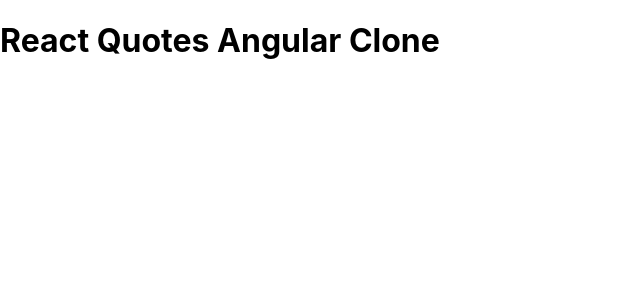
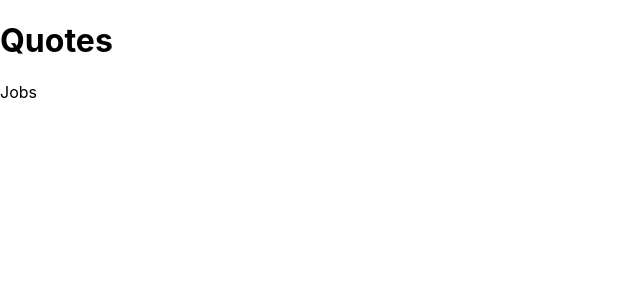
Before and after one commit to Sigilai5/React-Quotes, a React (Create React App) app: page / in a window 1280 px wide. Shown: the top 300 px of the page, without its empty margins (0-640 px from the left). Built offline with nearby package versions, Linux system fonts and the light colour scheme.

Commit message:
added App and Quotes component

```diff
--- a/src/index.js
+++ b/src/index.js
@@ -1,12 +1,38 @@
-import React from 'react';
+import React, {Component} from 'react';
 import ReactDOM from 'react-dom';
 import './index.css';
-import App from './App';
 import * as serviceWorker from './serviceWorker';
+import {render} from "@testing-library/react";
+
+
+class App extends Component {
+    render(){
+        return(
+            <React.Fragment>
+                <h1>Quotes</h1>
+            <Quotes />
+            </React.Fragment>
+        )
+    }
+};
+
+
+class Quotes extends Component{
+
+    render() {
+        return (
+            <div>
+                <p>Jobs</p>
+            </div>
+        )
+    }
+}
 
 
 
-ReactDOM.render(<h1>React Quotes Angular Clone</h1>, document.getElementById('root'));
+
+
+ReactDOM.render(< App />, document.getElementById('root'));
 
 // If you want your app to work offline and load faster, you can change
 // unregister() to register() below. Note this comes with some pitfalls.
--- a/src/n.js
+++ b/src/n.js
@@ -5,6 +5,8 @@
 import "bootstrap-css-only/css/bootstrap.min.css";
 import "./index.css";
 import {MDBBtn, MDBInput, MDBModal, MDBModalBody, MDBModalHeader, MDBModalFooter, MDBIcon, MDBBadge, MDBContainer, MDBRow, MDBCol} from "mdbreact";
+
+
 class App extends Component {
 
     constructor(props) {
```
